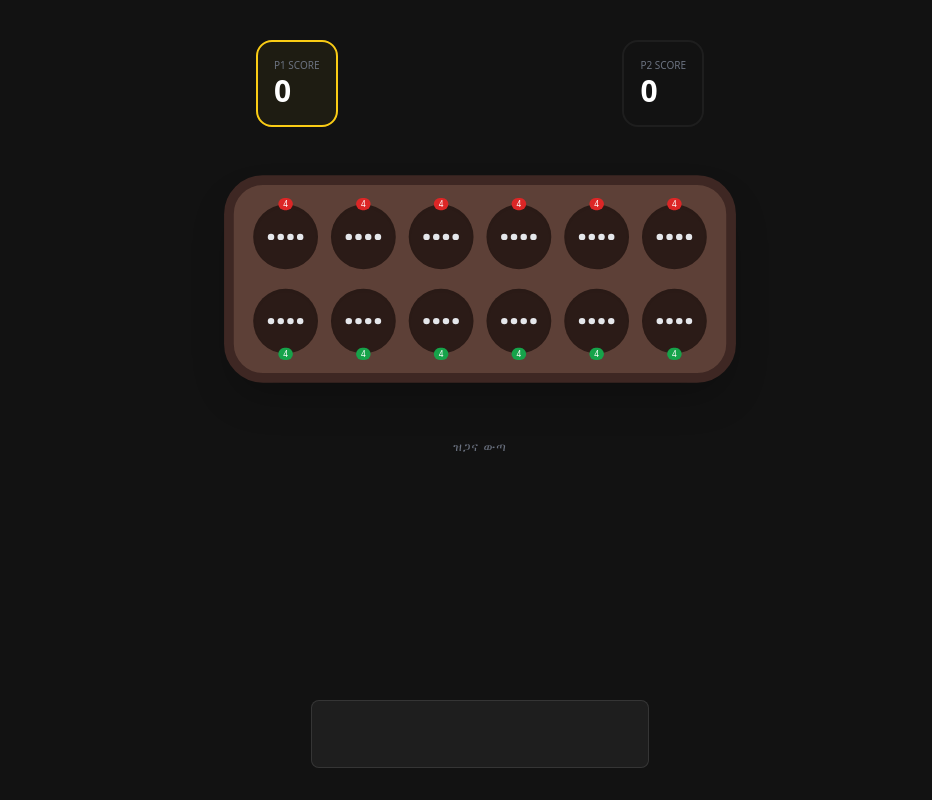
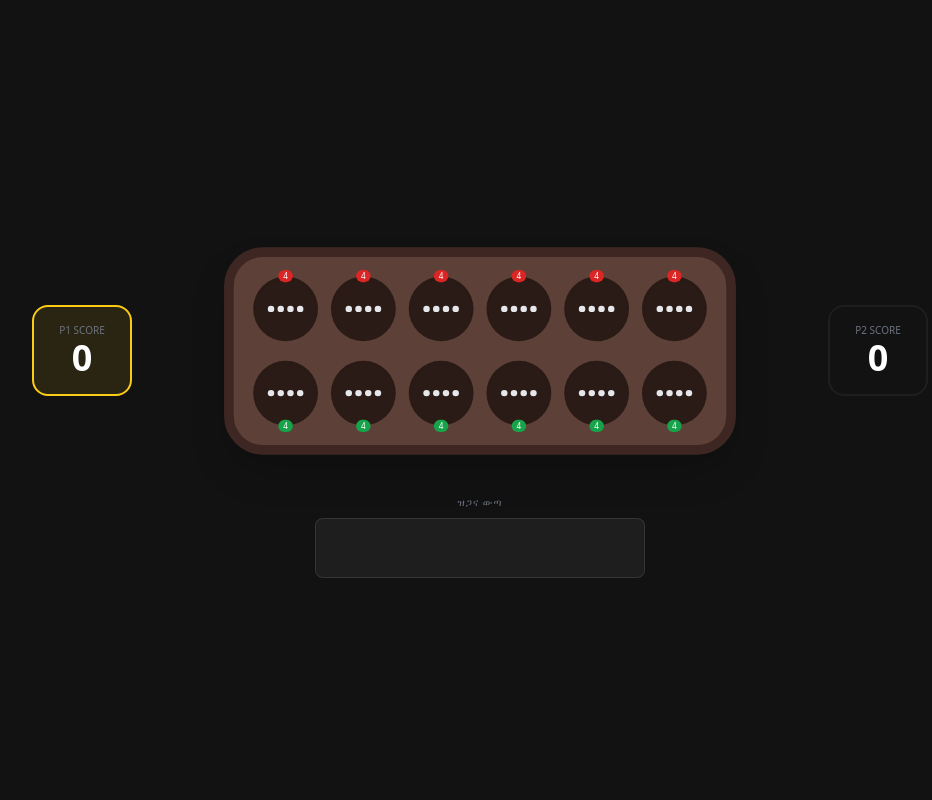
Before and after one commit to abman825/ethio-gebeta, a React (Vite) app: page / in a window 1280 px wide. Both pictures are taken after a click on the button "ከሰው ጋር (2 Players)". Shown: the whole page, without its empty margins (160-1092 px from the left). Built offline with nearby package versions, Linux system fonts and the light colour scheme.

Commit message:
Add landscape orientation message

```diff
--- a/src/App.jsx
+++ b/src/App.jsx
@@ -1,6 +1,6 @@
 import React, { useState, useEffect } from 'react';
 
-// ድምፅ እንዳይቋረጥ AudioContext እዚህ ጋር አንድ ጊዜ ብቻ ይፈጠራል
+// ድምፅ እንዳይቋረጥ AudioContext አንድ ጊዜ ብቻ እዚህ ይፈጠራል
 const audioCtx = new (window.AudioContext || window.webkitAudioContext)();
 
 function App() {
@@ -11,6 +11,22 @@ function App() {
   const [isAnimating, setIsAnimating] = useState(false);
   const [winner, setWinner] = useState(null);
   const [showHelp, setShowHelp] = useState(false);
+
+  // ስክሪኑን ወደ ጎን (Landscape) ለመቆለፍ
+  const lockOrientation = async () => {
+    try {
+      if (screen.orientation && screen.orientation.lock) {
+        await screen.orientation.lock('landscape');
+      }
+    } catch (error) {
+      console.log("Orientation lock is not supported on this browser.");
+    }
+  };
+
+  const selectMode = (mode) => {
+    setGameMode(mode);
+    lockOrientation();
+  };
 
   // AdMob script
   useEffect(() => {
@@ -72,7 +88,6 @@ function App() {
     const p2Total = newBoard.slice(6, 12).reduce((a, b) => a + b, 0);
 
     if (p1Total === 0 || p2Total === 0) {
-      // ጨዋታው ሲያልቅ የቀሩትን ዘሮች መደመር
       newScores[0] += p1Total;
       newScores[1] += p2Total;
       setScores(newScores);
@@ -98,8 +113,8 @@ function App() {
         </h1>
 
         <div className="flex flex-col gap-5 w-full max-w-xs">
-          <button onClick={() => setGameMode('PvP')} className="bg-green-700 py-4 rounded-2xl font-bold shadow-lg hover:bg-green-600 transition-all">ከሰው ጋር (2 Players)</button>
-          <button onClick={() => setGameMode('PvE')} className="bg-blue-700 py-4 rounded-2xl font-bold shadow-lg hover:bg-blue-600 transition-all">ከኮምፒውተር ጋር (CPU)</button>
+          <button onClick={() => selectMode('PvP')} className="bg-green-700 py-4 rounded-2xl font-bold shadow-lg hover:bg-green-600 transition-all">ከሰው ጋር (2 Players)</button>
+          <button onClick={() => selectMode('PvE')} className="bg-blue-700 py-4 rounded-2xl font-bold shadow-lg hover:bg-blue-600 transition-all">ከኮምፒውተር ጋር (CPU)</button>
           <button onClick={() => setShowHelp(true)} className="mt-4 text-gray-400 border border-gray-600 py-2 rounded-xl text-sm hover:bg-gray-800">የጨዋታው ህግ (Help)</button>
         </div>
 
@@ -123,18 +138,25 @@ function App() {
   }
 
   return (
-    <div className="min-h-screen bg-[#121212] flex flex-col items-center p-4 text-white">
-      <div className="flex justify-between w-full max-w-md my-6">
-        <div className={`p-4 rounded-2xl border-2 transition-all ${turn === 0 ? 'border-yellow-400 bg-yellow-400/5' : 'border-white/5'}`}>
-          <p className="text-[10px] uppercase text-gray-500">P1 SCORE</p>
-          <h2 className="text-3xl font-black">{scores[0]}</h2>
-        </div>
-        <div className={`p-4 rounded-2xl border-2 transition-all ${turn === 1 ? 'border-yellow-400 bg-yellow-400/5' : 'border-white/5'}`}>
-          <p className="text-[10px] uppercase text-gray-500">P2 SCORE</p>
-          <h2 className="text-3xl font-black">{scores[1]}</h2>
-        </div>
+    <div className="min-h-screen bg-[#121212] flex flex-col items-center justify-center p-4 text-white overflow-hidden">
+      <style>{`
+        @media screen and (orientation: portrait) {
+          .portrait-warning { display: flex !important; }
+        }
+      `}</style>
+      <div className="portrait-warning hidden fixed inset-0 bg-black z-[100] flex-col items-center justify-center text-center p-10">
+        <div className="text-5xl mb-4">🔄</div>
+        <h2 className="text-xl font-bold">እባክዎ ለተሻለ አጫዋች ስልክዎን ወደ ጎን (Landscape) ያዙሩት</h2>
       </div>
 
+      <div className="flex flex-row items-center justify-center gap-8 w-full max-w-5xl px-4">
+        {/* P1 Score - በግራ በኩል */}
+        <div className={`p-4 rounded-2xl border-2 transition-all min-w-[100px] text-center ${turn === 0 ? 'border-yellow-400 bg-yellow-400/10' : 'border-white/5'}`}>
+          <p className="text-[10px] uppercase text-gray-500">P1 SCORE</p>
+          <h2 className="text-4xl font-black">{scores[0]}</h2>
+        </div>
+
+        {/* የገበጣ ቦርድ - መሃል ላይ */}
         <div className="bg-[#5d4037] p-6 rounded-[3rem] border-[12px] border-[#3e2723] shadow-2xl scale-90 sm:scale-100">
           <div className="grid gap-6">
             <div className="flex gap-4">
@@ -156,13 +178,21 @@ function App() {
           </div>
         </div>
 
-      <button onClick={() => window.location.reload()} className="mt-8 text-xs text-gray-500 hover:text-white uppercase tracking-widest">ዝጋና ውጣ</button>
+        {/* P2 Score - በቀኝ በኩል */}
+        <div className={`p-4 rounded-2xl border-2 transition-all min-w-[100px] text-center ${turn === 1 ? 'border-yellow-400 bg-yellow-400/10' : 'border-white/5'}`}>
+          <p className="text-[10px] uppercase text-gray-500">P2 SCORE</p>
+          <h2 className="text-4xl font-black">{scores[1]}</h2>
+        </div>
+      </div>
 
-      <div className="mt-auto mb-4 p-2 bg-white/5 border border-white/10 rounded-lg">
+      <div className="flex flex-col items-center gap-2 mt-4">
+        <button onClick={() => window.location.reload()} className="text-[10px] text-gray-500 hover:text-white uppercase tracking-widest">ዝጋና ውጣ</button>
+        <div className="p-1 bg-white/5 border border-white/10 rounded-lg">
           <ins className="adsbygoogle"
                style={{ display: 'block', width: '320px', height: '50px' }}
                data-ad-client="ca-app-pub-8665668810095574"
                data-ad-slot="1112254381"></ins>
+        </div>
       </div>
 
       {winner && (
```
Lines whose indentation alone changed are shown as unchanged.
